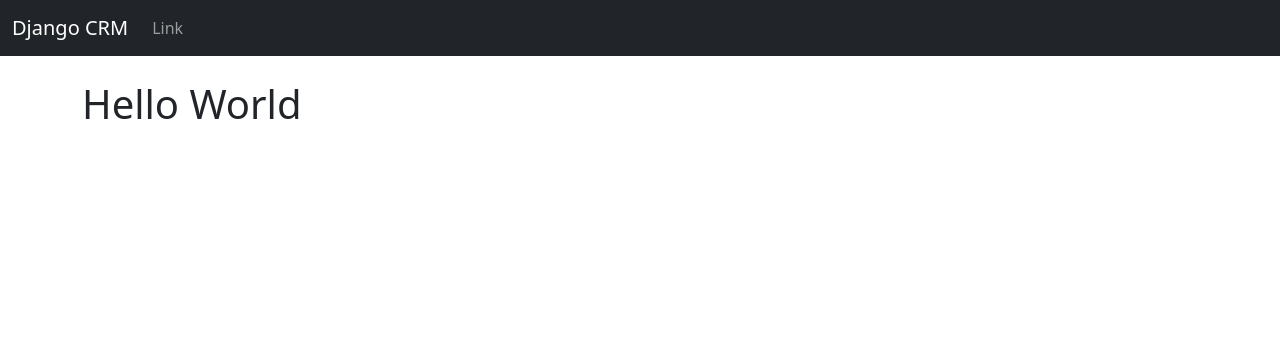
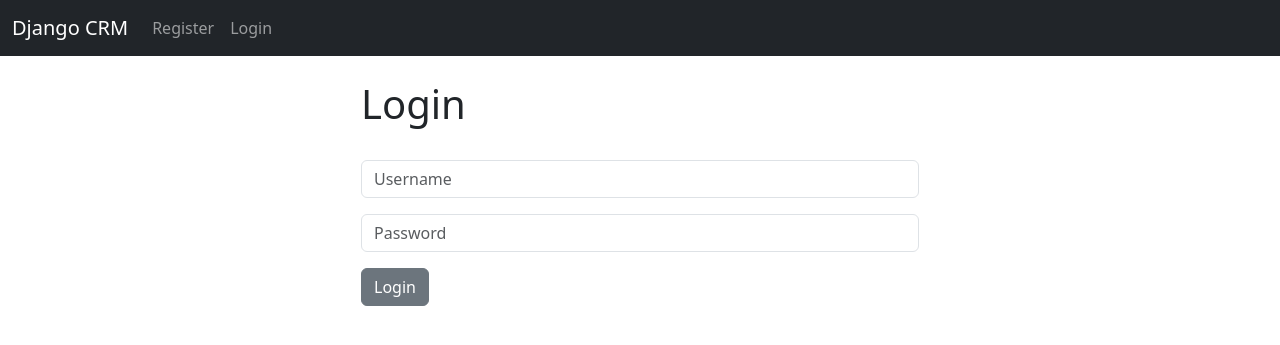
Before and after one commit to DevSam30/Django-CRM, a Django app: page / in a window 1280 px wide. Shown: the top 345 px of the page. Run offline with Django 5.2, Linux system fonts and the light colour scheme.

Commit message:
Login and Logout logic added

```diff
--- a/website/templates/base.html
+++ b/website/templates/base.html
@@ -10,6 +10,15 @@
     {% include 'navbar.html' %}
     <div class="container">
       <br>
+      {% if messages %}
+        {% for message in messages %}
+          <div class="alert alert-warning alert-dismissible fade show" role="alert">
+          {{message}}
+          <button type="button" class="btn-close" data-bs-dismiss="alert" aria-label="Close"></button>
+          </div>
+        {% endfor %}
+      {% endif %}
+
       {%block content%}
       {%endblock%}
     </div>
--- a/website/templates/home.html
+++ b/website/templates/home.html
@@ -2,6 +2,34 @@
 
 {% block content %}
 
+<div class="col-md-6 offset-md-3">
+
+{% if user.is_authenticated %}
+
 <h1>Hello World</h1>
 
+{% else %}
+
+<h1>Login</h1>
+<br>
+<form method="POST" action="{% url 'home' %}">
+	{% csrf_token %}
+
+  <div class="mb-3">
+    <input type="text" class="form-control" name="username" placeholder="Username" required>
+
+  </div>
+  <div class="mb-3">
+    <input type="password" class="form-control" name="password" placeholder="Password" required>
+  </div>
+
+  <button type="submit" class="btn btn-secondary">Login</button>
+
+
+</form>
+
+{% endif %}
+
+</div>
+
 {% endblock %}
--- a/website/templates/navbar.html
+++ b/website/templates/navbar.html
@@ -7,10 +7,20 @@
     <div class="collapse navbar-collapse" id="navbarSupportedContent">
       <ul class="navbar-nav me-auto mb-2 mb-lg-0">
 
+        {% if user.is_authenticated %}
         <li class="nav-item">
-          <a class="nav-link" href="#">Link</a>
+          <a class="nav-link" href="{% url 'logout' %}">Logout</a>
         </li>
 
+        {% else %}
+        <li class="nav-item">
+          <a class="nav-link" href="{% url 'register' %}">Register</a>
+        </li>
+
+        <li class="nav-item">
+          <a class="nav-link" href="{% url 'home' %}">Login</a>
+        </li>
+        {% endif %}
 
       </ul>
 
--- /dev/null
+++ b/website/templates/register.html
@@ -0,0 +1,6 @@
+{% extends 'base.html' %}
+{% block content %}
+
+<h1>Register</h1>
+
+{% endblock %}
--- a/website/urls.py
+++ b/website/urls.py
@@ -3,5 +3,7 @@ from . import views
 
 urlpatterns = [
     path('', views.home, name= 'home'),
-
+    #path('login/', views.login_user, name= 'login'),
+    path('logout/', views.logout_user, name= 'logout'),
+    path('register/', views.register_user, name= 'register'),
 ]
--- a/website/views.py
+++ b/website/views.py
@@ -1,5 +1,32 @@
-from django.shortcuts import render
+from django.shortcuts import render, redirect
+from django.contrib.auth import authenticate, login, logout
+from django.contrib import messages
 
 # Create your views here.
 def home(request):
-	return render(request, 'home.html', {})
+	# Check to see if user is logging in
+	if request.method == 'POST':
+		username = request.POST['username']
+		password = request.POST['password']
+
+		# Authenticate
+		user = authenticate(request, username = username, password = password)
+		if user is not None:
+			login(request, user)
+			messages.success(request, "You have been logged in!")
+			return redirect('home')
+		else:
+			messages.success(request, "There was an error logging in. Please try again...")
+			return redirect('home')
+
+	else:
+		return render(request, 'home.html', {})
+
+
+def logout_user(request):
+	logout(request)
+	messages.success(request, "You have been logged out ;)")
+	return redirect('home')
+
+def register_user(request):
+	return render(request, 'register.html', {})
```
Also changed, not shown: website/forms.py (added, +31 -0 lines).
